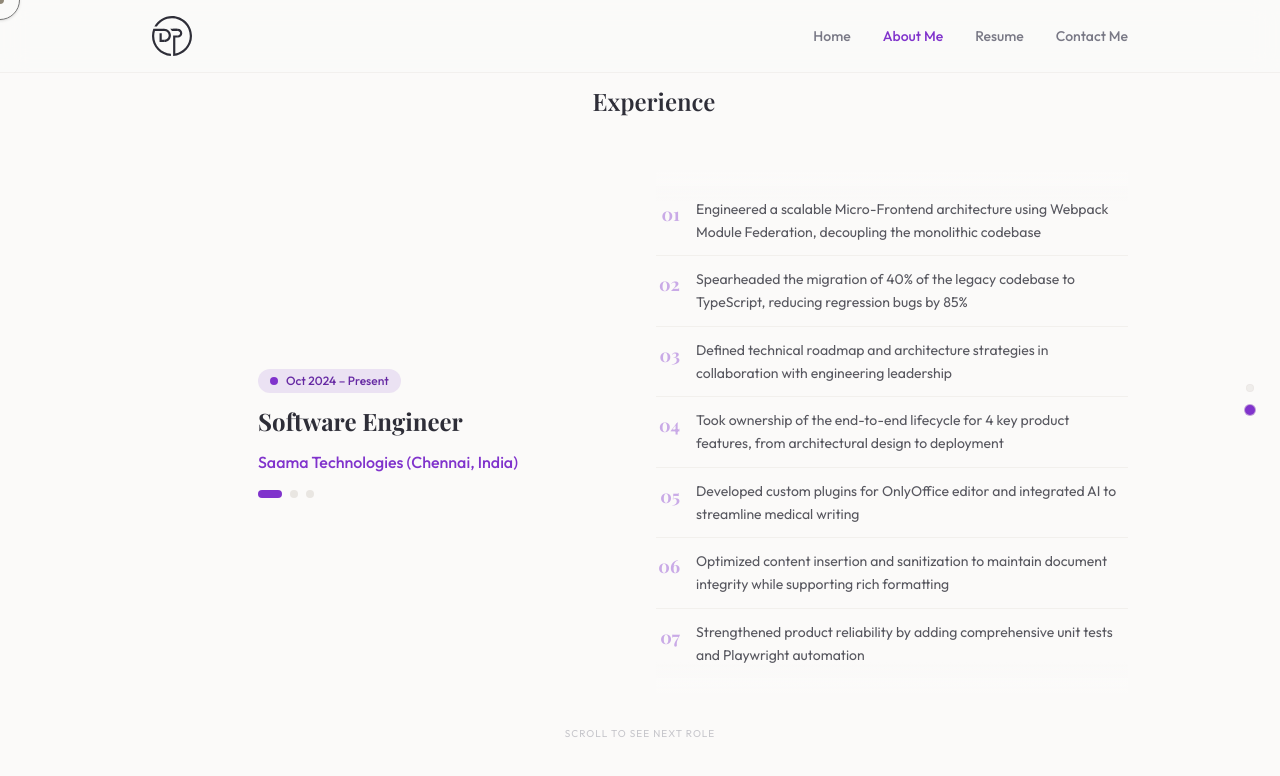
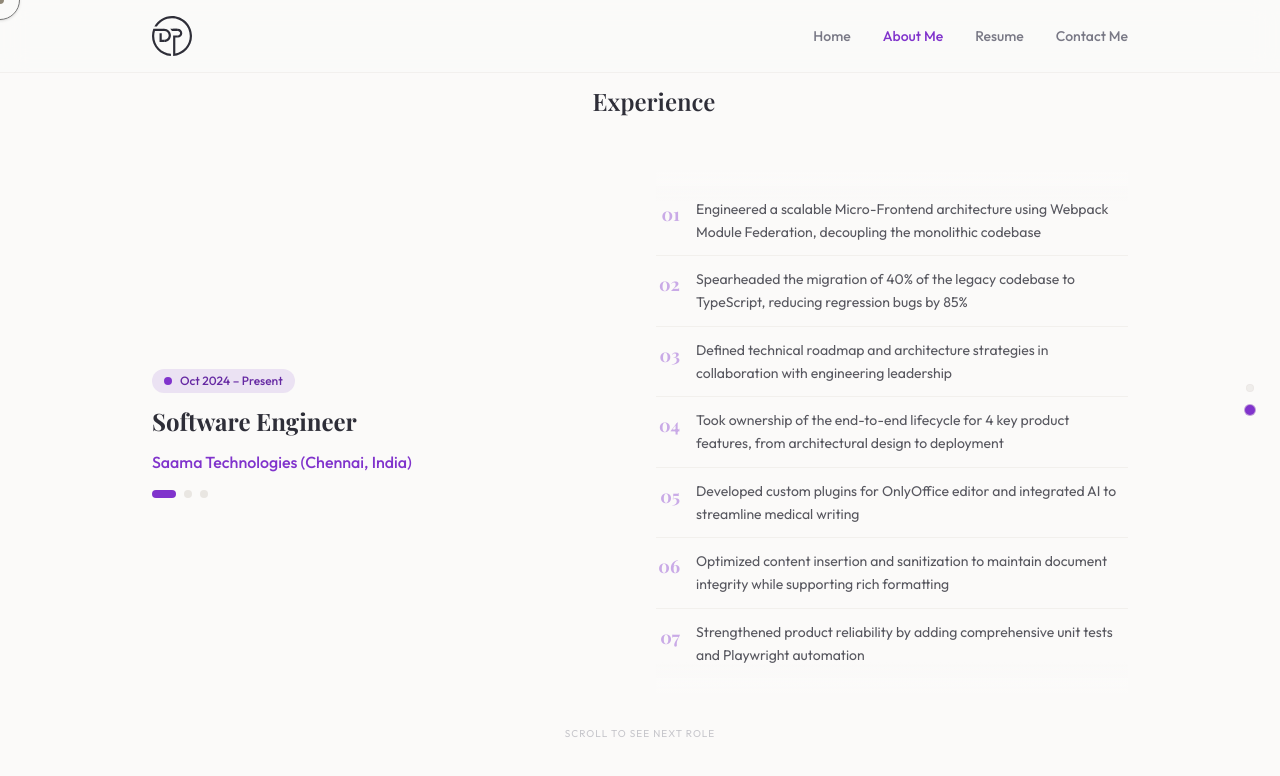
Before and after one commit to inevitableDivu/portfolio, a Next.js app: page /about in a window 1280 px wide. Both pictures are taken after a click on the button "Experience". Shown: the top 776 px of the page. Built offline with nearby package versions, Linux system fonts and the light colour scheme; some icons are missing.

Commit message:
fix: adjust alignment in ExperienceSection for better layout

```diff
--- a/pages/about.tsx
+++ b/pages/about.tsx
@@ -237,7 +237,7 @@ const ExperienceSection = () => {
       </div>
 
       {/* ── Desktop: split panel ── */}
-      <div className="hidden md:grid grid-cols-[1fr_1fr] gap-8 place-items-center w-full flex-[1_0_70%]">
+      <div className="hidden md:grid grid-cols-[1fr_1fr] gap-8 justify-items-start content-center w-full flex-[1_0_70%]">
         {/* LEFT: Metadata */}
         <div className="relative flex flex-col justify-center">
           <AnimatePresence mode="wait">
```
